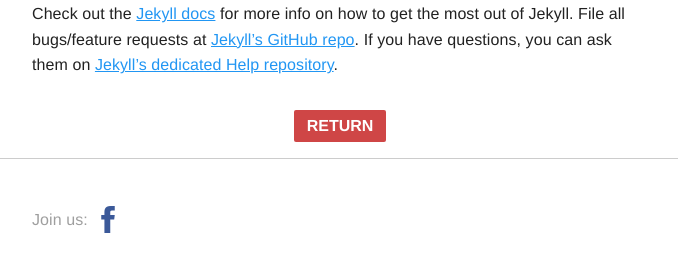
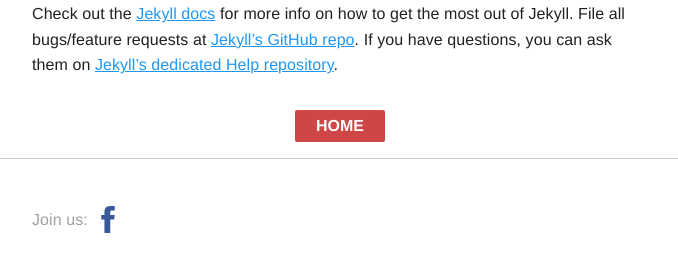
Before and after one commit to mapuantech/mapuantech.github.io, a Jekyll site: the page built from _posts/2015-08-08-welcome-to-jekyll.markdown, in a window 1280 px wide. Shown: the part 682-945 px from the top of the page, without its empty margins (300-978 px from the left). Built offline with Jekyll 4.4.1, drawn with Linux system fonts in a browser that asks for light colours; some web fonts are replaced.

Commit message:
Update footer.html

```diff
--- a/_includes/footer.html
+++ b/_includes/footer.html
@@ -1,5 +1,5 @@
 {% if page.title %}
-  <center><a href="/" class="button button--primary button--filled">Return</a></center>
+  <center><a href="/" class="button button--primary button--filled">Home</a></center>
 {% endif %}
 <hr>
 <footer>
```
